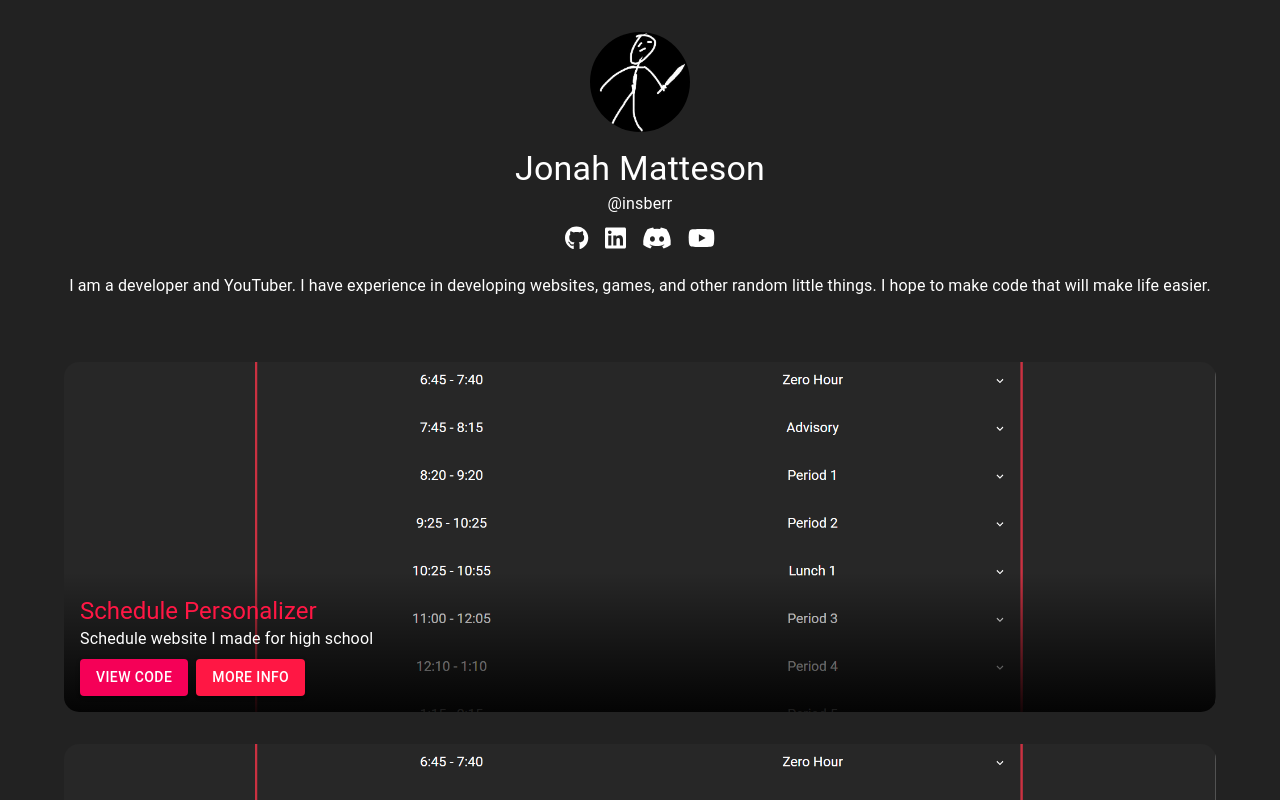
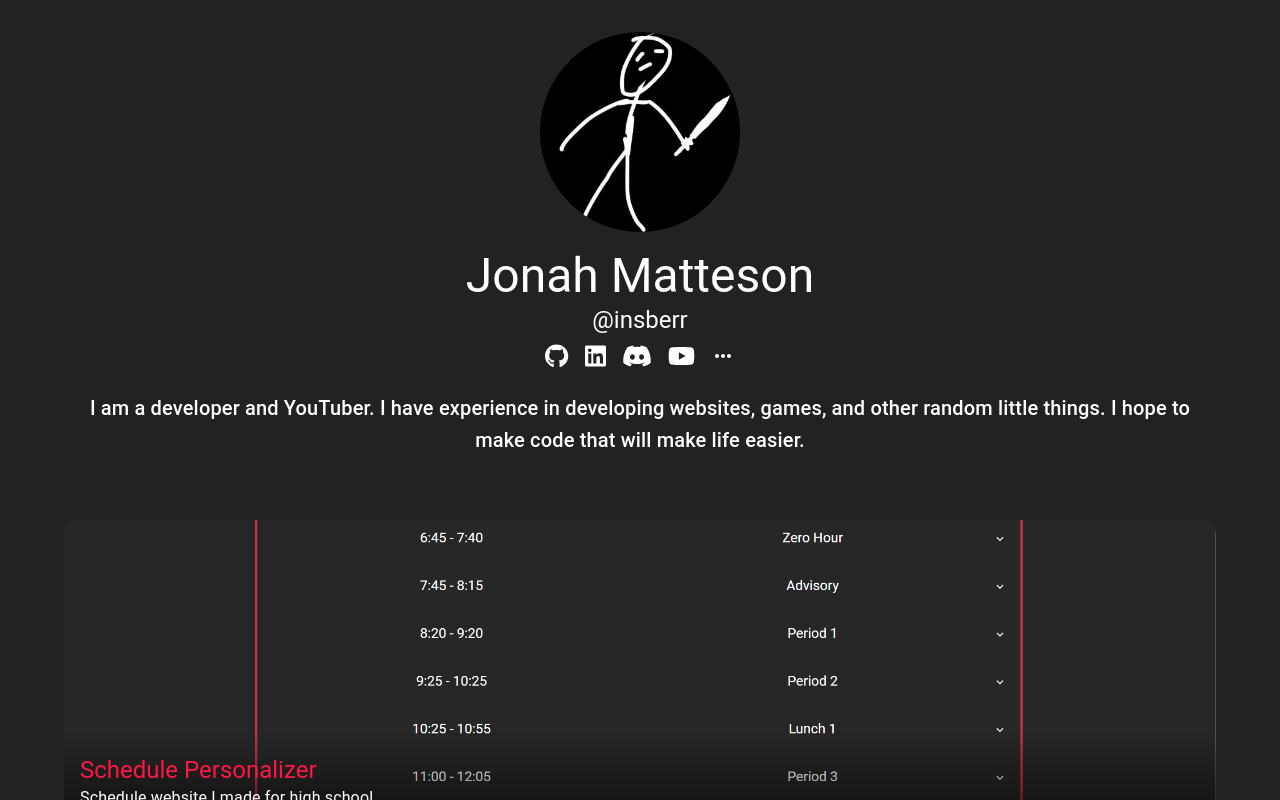
Before and after one commit to insberr/insberr.github.io, a React (Vite) app: page / in a window 1280 px wide. Shown: the top 800 px of the page. Built offline with nearby package versions, Linux system fonts and the light colour scheme.

Commit message:
Make profile more readable

```diff
--- a/src/components/Profile.tsx
+++ b/src/components/Profile.tsx
@@ -3,8 +3,10 @@ import Avatar from '@mui/material/Avatar';
 import Typography from '@mui/material/Typography';
 import Box from '@mui/material/Box';
 import IconButton from '@mui/material/IconButton';
+import MoreHorizIcon from '@mui/icons-material/MoreHoriz';
 import { FontAwesomeIcon } from '@fortawesome/react-fontawesome';
 import { faGithub, faLinkedin, faDiscord, faYoutube } from '@fortawesome/free-brands-svg-icons';
+import {Link as RouterLink} from "react-router-dom";
 
 const Profile: React.FC = () => {
     return (
@@ -12,10 +14,10 @@ const Profile: React.FC = () => {
             <Avatar
                 src="/assets/insberr_avatar.png"
                 alt="Profile Icon"
-                sx={{width: 100, height: 100, margin: '0 auto'}}
+                sx={{width: 200, height: 200, margin: '0 auto'}}
             />
-            <Typography variant="h4" mt={2}>Jonah Matteson</Typography>
-            <Typography variant="subtitle1">@insberr</Typography>
+            <Typography variant="h3" mt={2}>Jonah Matteson</Typography>
+            <Typography variant="h5">@insberr</Typography>
             <Box>
                 <IconButton aria-label="github" href="https://github.com/insberr">
                     <FontAwesomeIcon icon={faGithub} />
@@ -23,14 +25,17 @@ const Profile: React.FC = () => {
                 <IconButton aria-label="linkedin" href="https://linkedin.com/in/jonahmatteson">
                     <FontAwesomeIcon icon={faLinkedin} />
                 </IconButton>
-                <IconButton aria-label="discord server" href="https://github.com/insberr">
+                <IconButton aria-label="discord server" href="https://discord.gg/gRMbZyU">
                     <FontAwesomeIcon icon={faDiscord} />
                 </IconButton>
                 <IconButton aria-label="dev youtube" href="https://youtube.com/@insberr">
                     <FontAwesomeIcon icon={faYoutube} />
                 </IconButton>
+                <IconButton component={RouterLink} to={'links'}>
+                    <MoreHorizIcon />
+                </IconButton>
             </Box>
-            <Typography variant="body1" mt={2}>
+            <Typography variant="h6" mt={2}>
                 I am a developer and YouTuber. I have experience in developing websites, games, and other random little things.
                 I hope to make code that will make life easier.
             </Typography>
```
